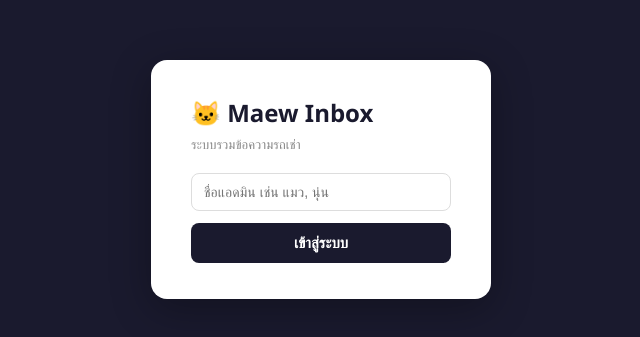
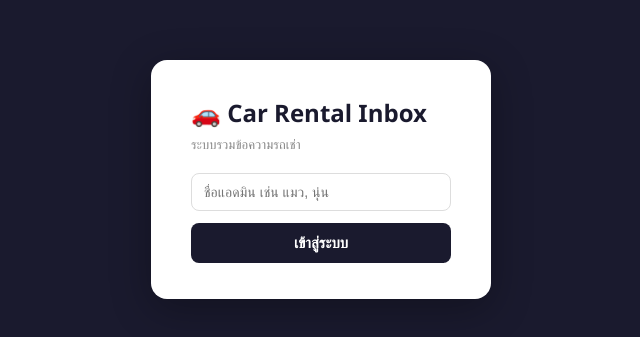
Before and after one commit to faircar/faircarInbox, a plain HTML site: page static/index.html in a window 1280 px wide. Shown: the part 221-558 px from the top of the page, without its empty margins (319-959 px from the left). Drawn offline with Linux system fonts and the light colour scheme.

Commit message:
rename to Car Rental Inbox

```diff
--- a/static/index.html
+++ b/static/index.html
@@ -3,7 +3,7 @@
 <head>
 <meta charset="UTF-8">
 <meta name="viewport" content="width=device-width, initial-scale=1.0">
-<title>Maew Inbox</title>
+<title>Car Rental Inbox</title>
 <style>
   * { box-sizing: border-box; margin: 0; padding: 0; }
   body { font-family: 'Segoe UI', sans-serif; background: #f0f2f5; height: 100vh; display: flex; flex-direction: column; }
@@ -183,7 +183,7 @@
 <!-- LOGIN -->
 <div id="login-screen">
   <div id="login-box">
-    <h2>🐱 Maew Inbox</h2>
+    <h2>🚗 Car Rental Inbox</h2>
     <p>ระบบรวมข้อความรถเช่า</p>
     <input type="text" id="admin-name-input" placeholder="ชื่อแอดมิน เช่น แมว, นุ่น" maxlength="30">
     <button id="btn-login" onclick="doLogin()">เข้าสู่ระบบ</button>
@@ -192,7 +192,7 @@
 
 <!-- TOP BAR -->
 <div id="topbar">
-  <h1>🐱 Maew Inbox</h1>
+  <h1>🚗 Car Rental Inbox</h1>
   <span id="overdue-badge">⏰ ค้าง</span>
   <span id="pending-badge">● รอตอบ</span>
   <span id="admin-display"></span>
```
